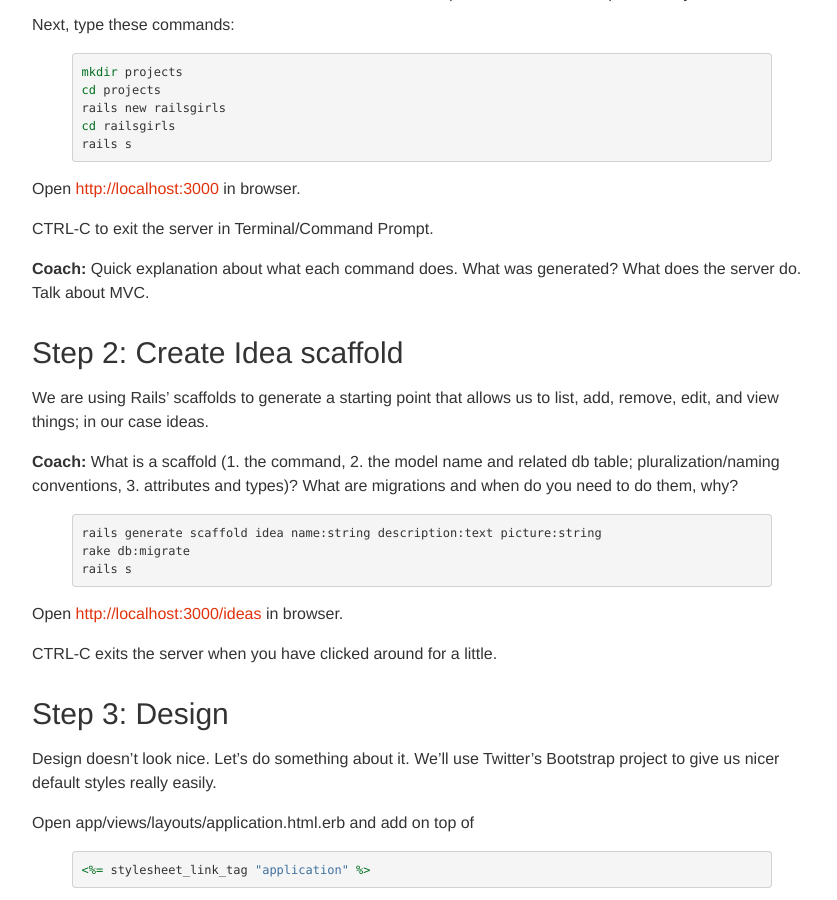
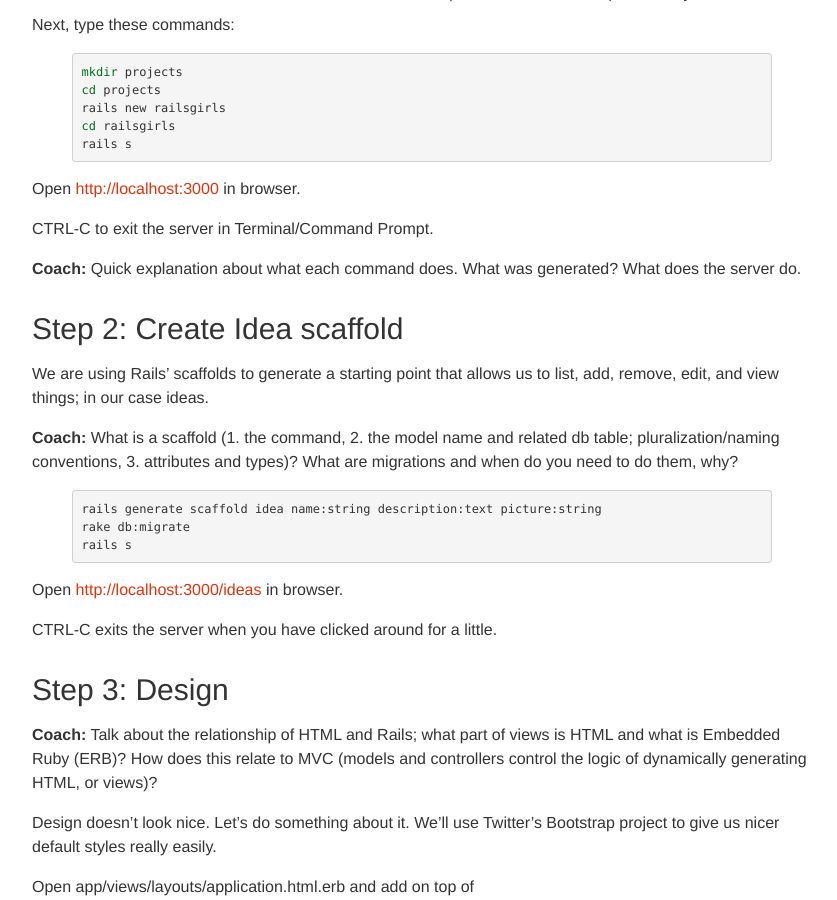
Before and after one commit to railsgirls/guides.railsgirls.com, a Jekyll site: the page built from _posts/2012-04-18-app.markdown, in a window 1280 px wide and 900 px high, scrolled down 703 px. Shown: the whole window, without its empty margins (158-995 px from the left). Built offline with Jekyll 4.4.1, drawn with Linux system fonts in a browser that asks for light colours; Markdown is read by kramdown in place of the engine named in the settings.

Commit message:
MVC & HTML explanation moved to design section
I think HTML and its relation to Rails should be explained once we get
the app showing some dynamic content (i.e. right after scaffolding).
This way people don't go all "blah, I already know HTML" (they think
they do, usually they don't), and also they don't get too confused
about the theoretical MVC explanation. I think MVC is best explained
"views = HTML + variables; M+C = logic to generate those variables" or
something to that extent.

```diff
--- a/_posts/2012-04-18-app.markdown
+++ b/_posts/2012-04-18-app.markdown
@@ -60,10 +60,9 @@ Open [http://localhost:3000/ideas](http://localhost:3000/ideas) in browser.
 
 CTRL-C exits the server when you have clicked around for a little.
 
+## Step 3: Design
 
-
-
-## Step 3: Design
+**Coach:** Talk about the relationship of HTML and Rails; what part of views is HTML and what is Embedded Ruby (ERB)? How does this relate to MVC (models and controllers control the logic of dynamically generating HTML, or views)?
 
 Design doesn&#8217;t look nice. Let&#8217;s do something about it. We&#8217;ll use Twitter&#8217;s Bootstrap project to give us nicer default styles really easily.
 
```
Also changed, not shown: other parts of _posts/2012-04-18-app.markdown (+1 -1 lines).
